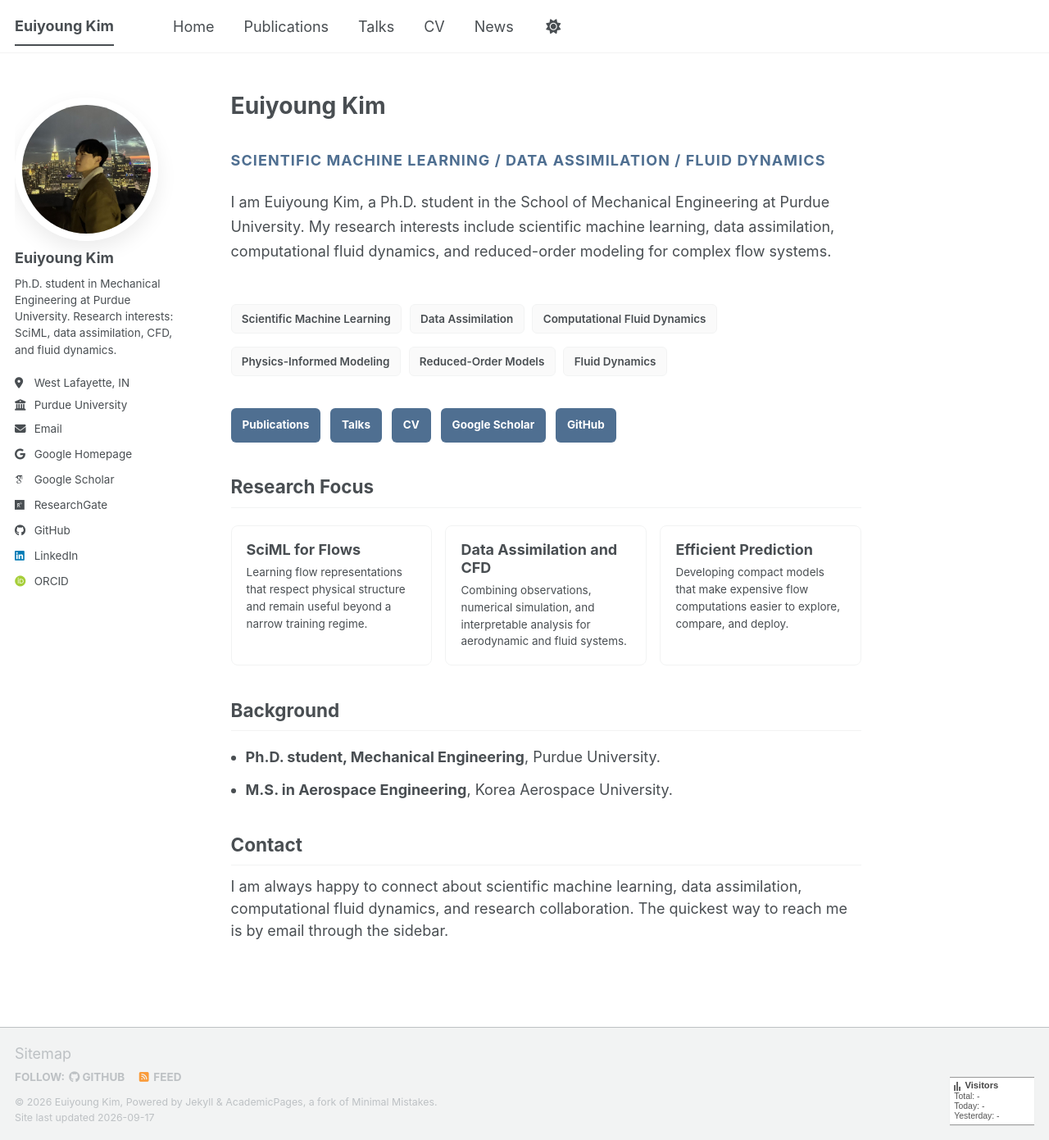
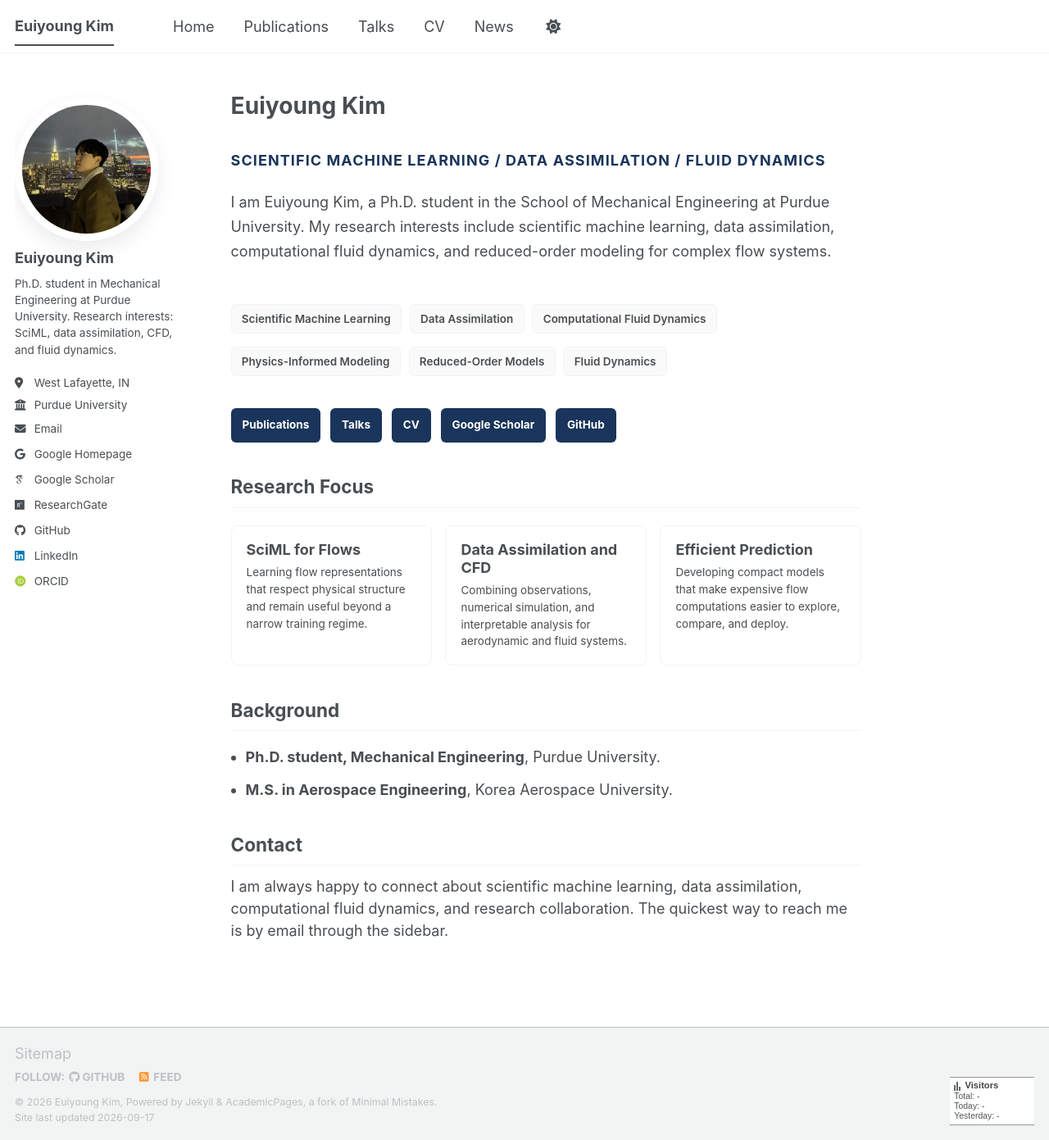
Before and after one commit to key9912/key9912.github.io, a Jekyll site: the page built from _pages/about.md, in a window 1280 px wide and 1391 px high. Shown: the whole window at 82% size. Built offline with Jekyll 4.4.1, drawn with Linux system fonts in a browser that asks for light colours; some web fonts are replaced; a script bundle is joined from its source files by our own code; library files that are not in the unit come from our copies; comment, search, counter and statistics services are not loaded.

Commit message:
Use navy accent color sitewide

```diff
--- a/_sass/_custom.scss
+++ b/_sass/_custom.scss
@@ -1,19 +1,19 @@
 /* Site-specific polish for Euiyoung Kim's academic homepage. */
 
 :root {
-  --global-base-color: #4f6f91;
-  --global-link-color: #4f6f91;
-  --global-link-color-hover: #3f5d7d;
-  --global-link-color-visited: #647b98;
-  --global-masthead-link-color-hover: #4f6f91;
+  --global-base-color: #1a355b;
+  --global-link-color: #1a355b;
+  --global-link-color-hover: #122744;
+  --global-link-color-visited: #314b70;
+  --global-masthead-link-color-hover: #1a355b;
 }
 
 html[data-theme="dark"] {
-  --global-base-color: #7894af;
-  --global-link-color: #8fa8c2;
-  --global-link-color-hover: #adc0d2;
-  --global-link-color-visited: #a2b4c8;
-  --global-masthead-link-color-hover: #8fa8c2;
+  --global-base-color: #7f99bb;
+  --global-link-color: #9eb4d2;
+  --global-link-color-hover: #c1d0e4;
+  --global-link-color-visited: #aebed4;
+  --global-masthead-link-color-hover: #9eb4d2;
 }
 
 .site-title {
```
